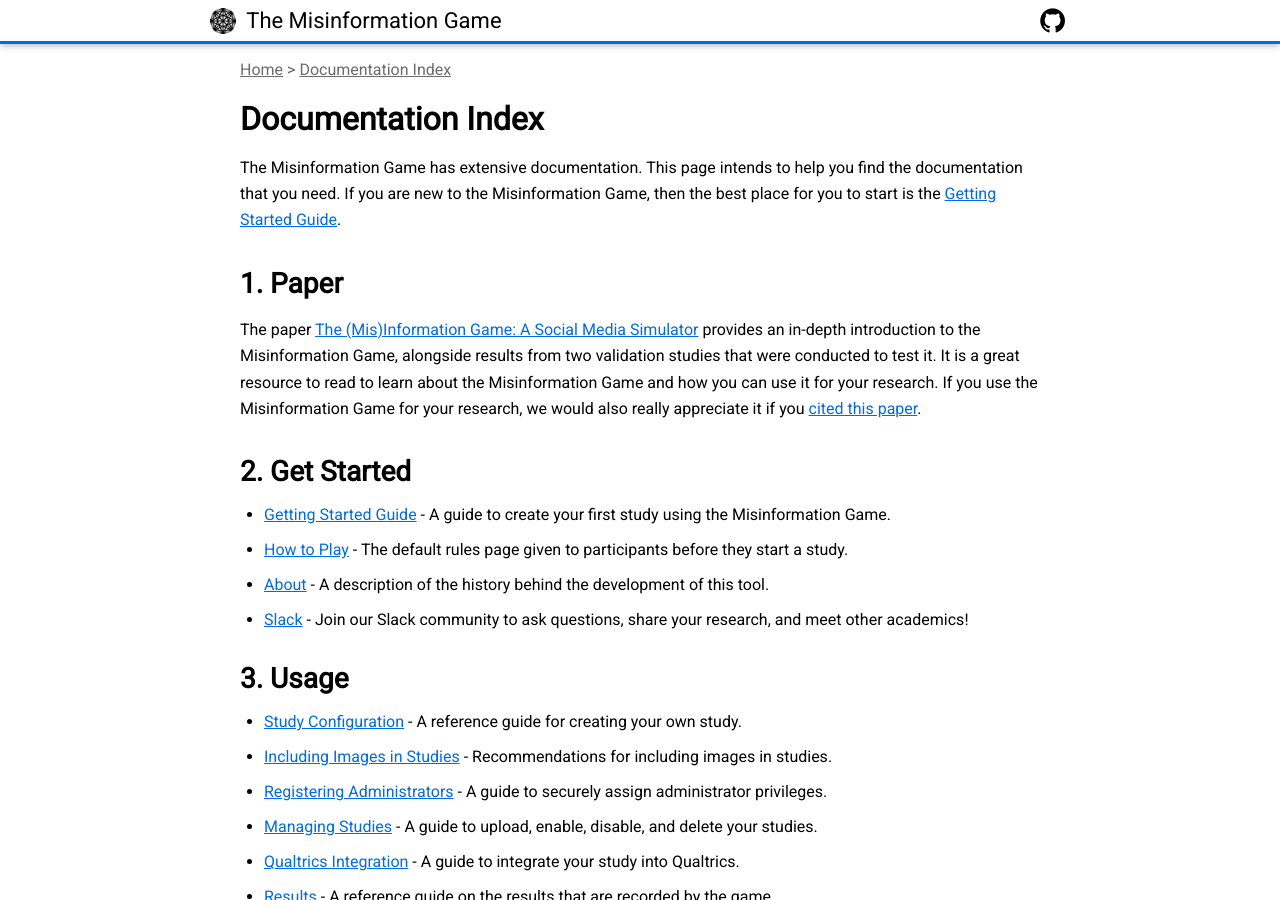
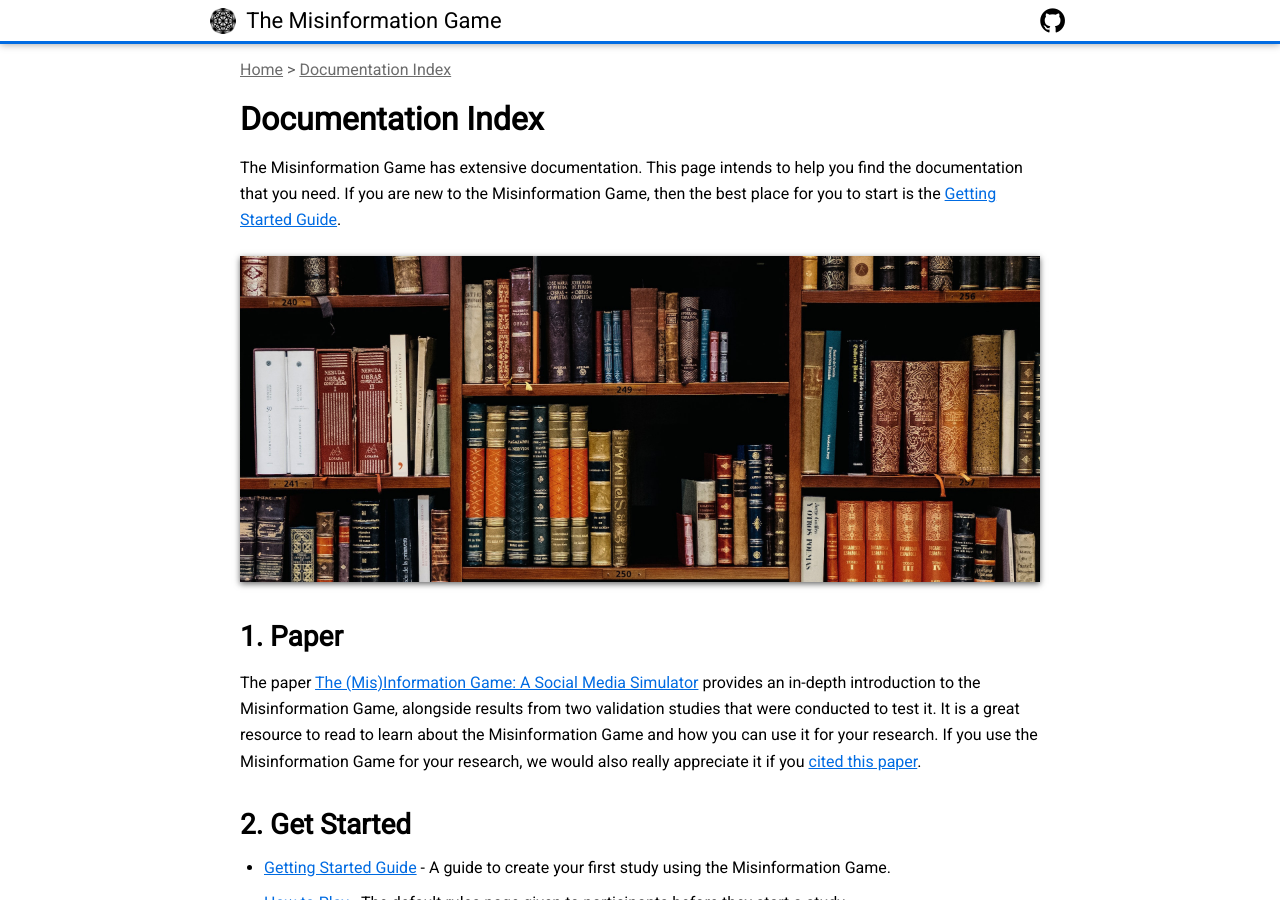
Before and after one commit to beekewardin/themisinformationgame.github.io, a Jekyll site: the page built from DocumentationIndex.md, in a window 1280 px wide and 900 px high. Built offline with Jekyll 4.4.1, drawn with Linux system fonts in a browser that asks for light colours; nearby versions of some CDN libraries; our own code applies the rules of GitHub Pages for plain Markdown files.

Commit message:
Add header image to the documentation index page

```diff
--- a/DocumentationIndex.md
+++ b/DocumentationIndex.md
@@ -12,6 +12,10 @@ The Misinformation Game has extensive documentation. This page intends
 to help you find the documentation that you need. If you are new to
 the Misinformation Game, then the best place for you to start is the
 [Getting Started Guide](/GettingStarted).
+
+<figure id="header-image">
+    <img src="diagrams/documentation-index-header.jpg" height="977" alt="Old books" />
+</figure>
 
 
 
```
Also changed, not shown: diagrams/documentation-index-header.jpg (added).
